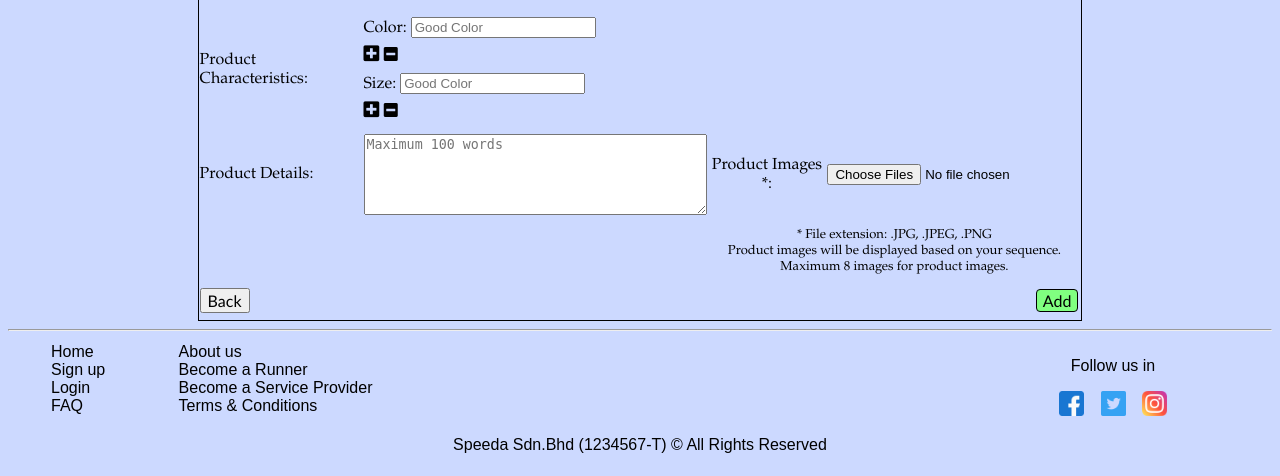
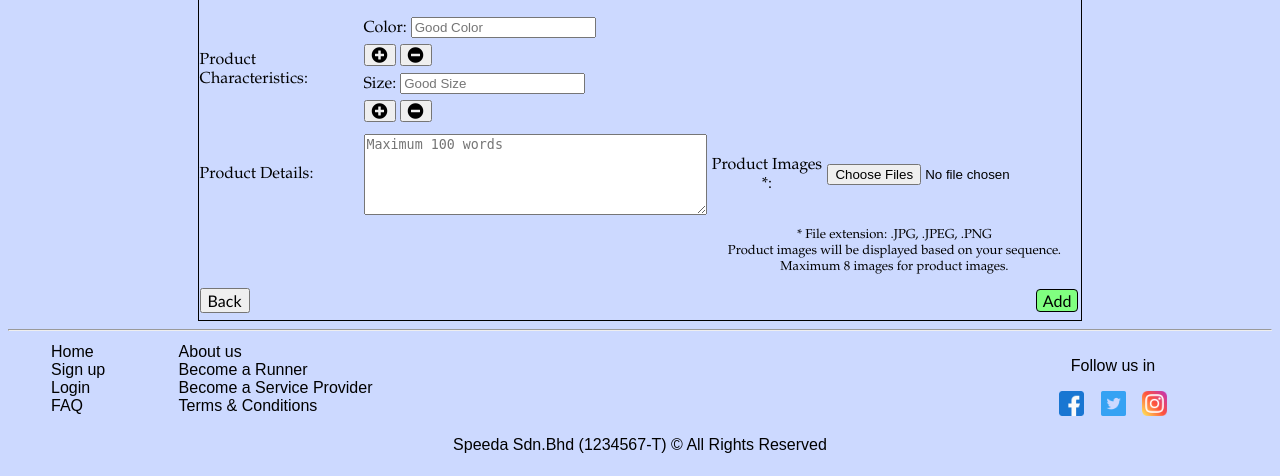
Before and after one commit to montiraehpon/Group_6_Project, a PHP site: page /project/ApplicationLayer/ManageGoodsDelivery/GoodsAddProduct.php in a window 1280 px wide. Shown: the part 324-800 px from the top of the page. Run offline with PHP 8.4, Linux system fonts and the light colour scheme; the visitor is signed in with stand-in values (Sample User, id 1); some libraries are stand-ins or nearby versions.

Commit message:
Add, remove color and size for product specification

```diff
--- a/project/ApplicationLayer/ManageGoodsDelivery/GoodsAddProduct.php
+++ b/project/ApplicationLayer/ManageGoodsDelivery/GoodsAddProduct.php
@@ -103,39 +103,41 @@ if(isset($_POST['add'])){
       				</select>
 				</td>
     		</tr>
+				<!-- Product Characteristics -->
 				<tr>
-      			<td rowspan="4">Product Characteristics:</td>
-				<div class="Color_Item">
-					<td id="Color_Data">
+					<td rowspan="4">
+						Product Characteristics:
+					</td>
+					<!-- Color -->
+					<td id="colorInput">
 						Color:
-						<input type="text" name="color[]" placeholder="Good Color" required><br>
-					</td>
-				</div>
-      		<tr>
-      		<td>
-      			<a href="javascript:void(0);" style="font-size:18px;" id="addMore" title="Add Color Column">
-					<i class="fas fa-plus-square"></i>
-				</a>
-      			<a href='javascript:void(0);'  class='remove'>
-					<i class="fas fa-minus-square" title="Remove Color Column"></i>
-				</a>
-      		</td>
-     		<tr>
-        		<td>
-					Size:
-					<input type="text" name="size[]" placeholder="Good Color" required>
+						<input type="text" name="color[]" placeholder="Good Color">
+						<br>
 					</td>
 				</tr>
 				<tr>
 					<td>
-      				<a href="javascript:void(0);" style="font-size:18px;" id="addMore1" title="Add Size Column">
-						<i class="fas fa-plus-square"></i>
-					</a>
-      				<a href='javascript:void(0);'  class='remove' title="Remove Size Column">
-						<i class="fas fa-minus-square"></i>
-					</a>
+						<button onclick="addColor()"><i class="fas fa-plus-circle"></i></button>
+						<button onclick="removeColor(this)"><i class="fas fa-minus-circle"></i></button>
 					</td>
-     		<tr></tr>
+				</tr>
+				<!-- /Color -->
+				<!-- Size -->
+				<tr>
+					<td id="sizeInput">
+						Size:
+						<input type="text" name="size[]" placeholder="Good Size">
+						<br>
+					</td>
+				</tr>
+				<tr>
+					<td>
+						<button onclick="addSize()"><i class="fas fa-plus-circle"></i></button>
+						<button onclick="removeSize()"><i class="fas fa-minus-circle"></i></button>
+					</td>
+				</tr>
+				<!-- /Size -->
+				<!-- /Product Characteristics -->
     		<tr>
       			<td>Product Details:</td>
 				<td >
@@ -209,23 +211,44 @@ if(isset($_POST['add'])){
 	</form>
 	<!-- Script to Add or Remove Column for Product Characteristics -->
 <script>
-  		$(function(){
-    		$('#addMore').on('click', function() {
-      			var data = $("#Color_Data tr:eq(1)").clone(true).appendTo("#Color_Item");
-        		data.find("input").val('');
-      		});
-      	$(document).on('click', '.remove', function() {
-			var trIndex = $(this).closest("tr").index();
-				if(trIndex>0) {
-					$(this).closest("tr").remove();
+	function addColor() {
+		var x = document.createElement("INPUT");
+		x.setAttribute("type", "text");
+		x.setAttribute("name", "color[]");
+		x.setAttribute("placeholder", "Good Color");
+		var y = document.getElementById("colorInput");
+		var z = document.createElement("BR");
+		z.setAttribute("id", "below")
+		y.appendChild(z);
+		y.appendChild(x);
 	}
-				else {
-					alert("Sorry!!! Cannot remove first row!");
+
+	function removeColor(){
+		q = document.getElementById("colorInput");
+		w = document.getElementById("below");
+		w.remove();
+		q.remove();
 	}
-			});
-    	});
-		function name(params) {
 
+	function addSize(){
+		var x = document.createElement("INPUT");
+		x.setAttribute("type", "text");
+		x.setAttribute("name", "size[]");
+		x.setAttribute("placeholder", "Good Size");
+		var y = document.getElementById("sizeInput");
+		var z = document.createElement("BR");
+		z.setAttribute("id", "below")
+		y.appendChild(z);
+		y.appendChild(x);
+		y.appendChild(z);
+		y.appendChild(x);
+	}
+
+	function removSize(){
+		q = document.getElementById("sizeInput");
+		w = document.getElementById("below");
+		w.remove();
+		q.remove();
 	}
 	</script>
 	<!-- /Script to Add or Remove Column for Product Characteristics -->
```
Also changed, not shown: project/images/GoodsImages/—Pngtree—add vector icon_3791307.png (added). Lines whose indentation alone changed are shown as unchanged.
